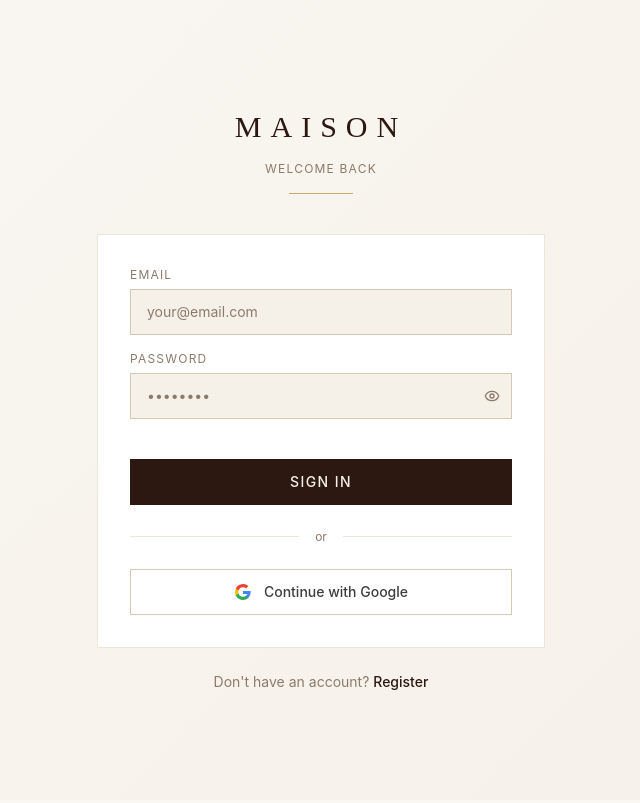
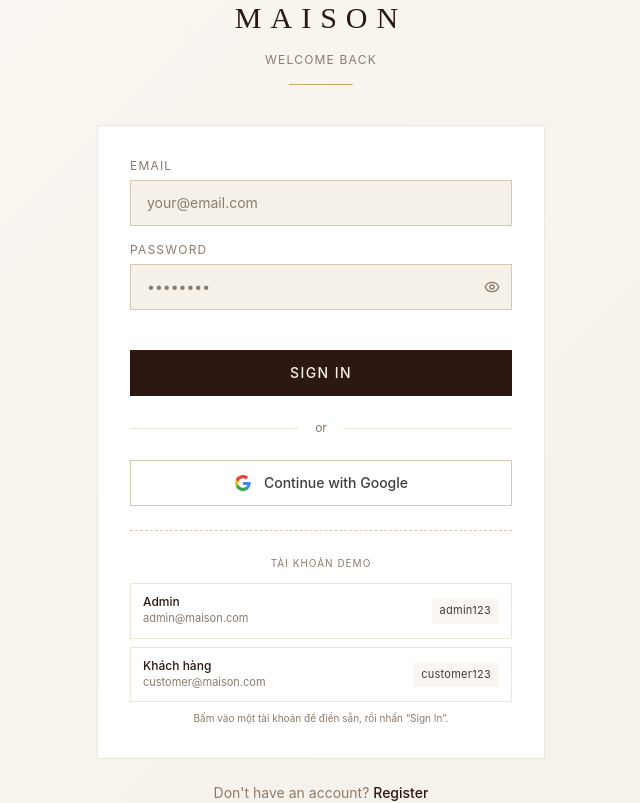
Before and after one commit to q161172/ecommerce_fe, a React app: page /login in a window 1280 px wide. Shown: the whole page, without its empty margins (319-959 px from the left). Built offline with nearby package versions, Linux system fonts and the light colour scheme; no server answers; the HTML template or start-up script is replaced by a standard one.

Commit message:
feat(auth): show seeded demo accounts on login
Add a demo-accounts panel to the login page (click to prefill admin/customer credentials). Also fix ProductCard Quick Add showing duplicate sizes by collapsing variants to unique sizes with aggregated stock.

```diff
--- a/src/components/product/ProductCard.tsx
+++ b/src/components/product/ProductCard.tsx
@@ -34,6 +34,32 @@ export default function ProductCard({ product, showQuickAdd = true }: ProductCar
 
     const variants = product.variants ?? [];
     const hasVariants = variants.length > 0;
+
+    // A product can have one variant per (color, size) combo. Quick Add doesn't
+    // pick a color, so collapse variants down to unique sizes: aggregate stock
+    // and keep an in-stock variant as the add target for each size.
+    const sizeOrder = ['XS', 'S', 'M', 'L', 'XL', 'XXL', 'XXXL'];
+    const sizeOptions = Array.from(
+        variants
+            .reduce((map, v) => {
+                const existing = map.get(v.size);
+                if (!existing) {
+                    map.set(v.size, { size: v.size, stock: v.stock, variant: v });
+                } else {
+                    existing.stock += v.stock;
+                    if (existing.variant.stock === 0 && v.stock > 0) existing.variant = v;
+                }
+                return map;
+            }, new Map<string, { size: string; stock: number; variant: ProductVariant }>())
+            .values()
+    ).sort((a, b) => {
+        const ia = sizeOrder.indexOf(a.size.toUpperCase());
+        const ib = sizeOrder.indexOf(b.size.toUpperCase());
+        if (ia === -1 && ib === -1) return a.size.localeCompare(b.size);
+        if (ia === -1) return 1;
+        if (ib === -1) return -1;
+        return ia - ib;
+    });
 
     const promptLogin = () => {
         toast((t) => (
@@ -153,15 +179,16 @@ export default function ProductCard({ product, showQuickAdd = true }: ProductCar
                                     Select Size
                                 </p>
                                 <div className="flex flex-wrap gap-1.5 justify-center">
-                                    {variants.map((v) => (
+                                    {sizeOptions.map((opt) => (
                                         <button
-                                            key={v.id}
-                                            disabled={v.stock === 0 || addingVariantId !== null}
-                                            onClick={(e) => handleAddWithVariant(e, v)}
-                                            className={`w-9 h-9 text-xs border transition-all ${v.stock === 0 ? 'opacity-30 cursor-not-allowed' : 'hover:border-amber-600 hover:text-amber-700'} ${addingVariantId === v.id ? 'opacity-60' : ''}`}
+                                            key={opt.size}
+                                            disabled={opt.stock === 0 || addingVariantId !== null}
+                                            onClick={(e) => handleAddWithVariant(e, opt.variant)}
+                                            className={`w-9 h-9 text-xs border transition-all ${opt.stock === 0 ? 'opacity-30 cursor-not-allowed' : 'hover:border-amber-600 hover:text-amber-700'} ${addingVariantId === opt.variant.id ? 'opacity-60' : ''}`}
                                             style={{ borderColor: '#D4C9B5', color: 'var(--color-brown)' }}
+                                            title={opt.stock === 0 ? 'Hết hàng' : `Size ${opt.size}`}
                                         >
-                                            {v.stock === 0 ? '—' : v.size}
+                                            {opt.size}
                                         </button>
                                     ))}
                                 </div>
--- a/src/pages/auth/LoginPage.tsx
+++ b/src/pages/auth/LoginPage.tsx
@@ -21,7 +21,7 @@ export default function LoginPage() {
     const [showPass, setShowPass] = useState(false);
     const loginMutation = useLogin();
 
-    const { register, handleSubmit, formState: { errors, isSubmitting } } = useForm<FormData>({
+    const { register, handleSubmit, setValue, formState: { errors, isSubmitting } } = useForm<FormData>({
         resolver: zodResolver(schema),
     });
 
@@ -33,6 +33,17 @@ export default function LoginPage() {
         } catch (err: any) {
             toast.error(err?.response?.data?.message ?? 'Login failed');
         }
+    };
+
+    // Seeded accounts so anyone testing the app can sign in immediately.
+    const demoAccounts = [
+        { label: 'Admin', email: 'admin@maison.com', password: 'admin123' },
+        { label: 'Khách hàng', email: 'customer@maison.com', password: 'customer123' },
+    ];
+
+    const fillDemo = (email: string, password: string) => {
+        setValue('email', email, { shouldValidate: true });
+        setValue('password', password, { shouldValidate: true });
     };
 
     const handleGoogleLogin = () => {
@@ -90,6 +101,36 @@ export default function LoginPage() {
                         <svg width="18" height="18" viewBox="0 0 18 18"><path fill="#4285F4" d="M16.51 8H8.98v3h4.3c-.18 1-.74 1.48-1.6 2.04v2.01h2.6a7.8 7.8 0 0 0 2.38-5.88c0-.57-.05-.66-.15-1.18z" /><path fill="#34A853" d="M8.98 17c2.16 0 3.97-.72 5.3-1.94l-2.6-2a4.8 4.8 0 0 1-7.18-2.54H1.83v2.07A8 8 0 0 0 8.98 17z" /><path fill="#FBBC05" d="M4.5 10.52a4.8 4.8 0 0 1 0-3.04V5.41H1.83a8 8 0 0 0 0 7.18l2.67-2.07z" /><path fill="#EA4335" d="M8.98 4.18c1.17 0 2.23.4 3.06 1.2l2.3-2.3A8 8 0 0 0 1.83 5.4L4.5 7.49a4.77 4.77 0 0 1 4.48-3.31z" /></svg>
                         Continue with Google
                     </button>
+
+                    {/* Demo accounts */}
+                    <div className="mt-6 pt-6" style={{ borderTop: '1px dashed #D4C9B5' }}>
+                        <p className="text-[10px] tracking-widest uppercase mb-3 text-center" style={{ color: 'var(--color-stone)' }}>
+                            Tài khoản demo
+                        </p>
+                        <div className="space-y-2">
+                            {demoAccounts.map((acc) => (
+                                <button
+                                    key={acc.email}
+                                    type="button"
+                                    onClick={() => fillDemo(acc.email, acc.password)}
+                                    className="w-full flex items-center justify-between gap-3 px-3 py-2.5 text-left transition-all hover:bg-ivory border"
+                                    style={{ borderColor: '#EDE7D9' }}
+                                    title="Bấm để điền và đăng nhập"
+                                >
+                                    <span className="flex flex-col">
+                                        <span className="text-xs font-medium" style={{ color: 'var(--color-brown)' }}>{acc.label}</span>
+                                        <span className="text-[11px]" style={{ color: 'var(--color-stone)' }}>{acc.email}</span>
+                                    </span>
+                                    <span className="text-[11px] tracking-wide px-2 py-1" style={{ background: 'var(--color-cream)', color: 'var(--color-charcoal)' }}>
+                                        {acc.password}
+                                    </span>
+                                </button>
+                            ))}
+                        </div>
+                        <p className="mt-2 text-[10px] text-center" style={{ color: 'var(--color-stone)' }}>
+                            Bấm vào một tài khoản để điền sẵn, rồi nhấn “Sign In”.
+                        </p>
+                    </div>
                 </div>
 
                 <p className="mt-6 text-center text-sm" style={{ color: 'var(--color-stone)' }}>
```
